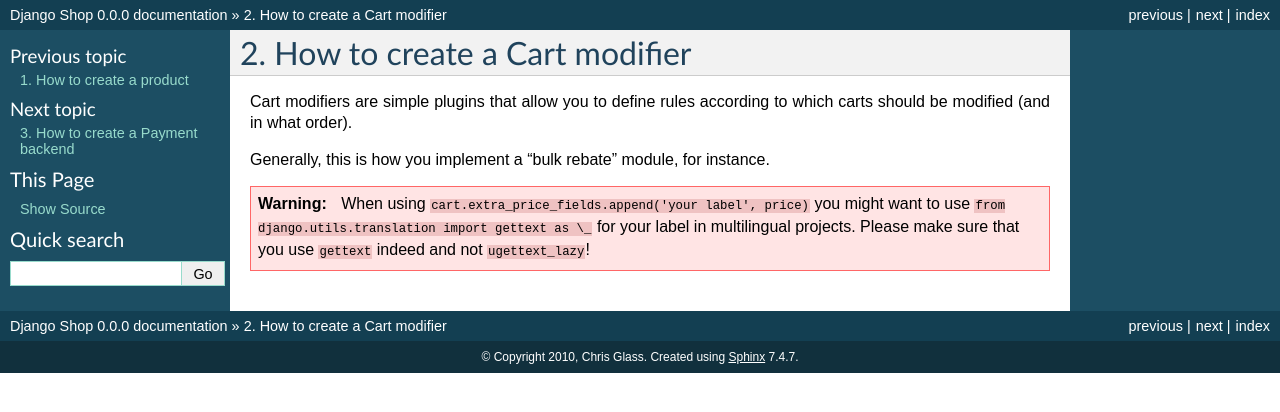
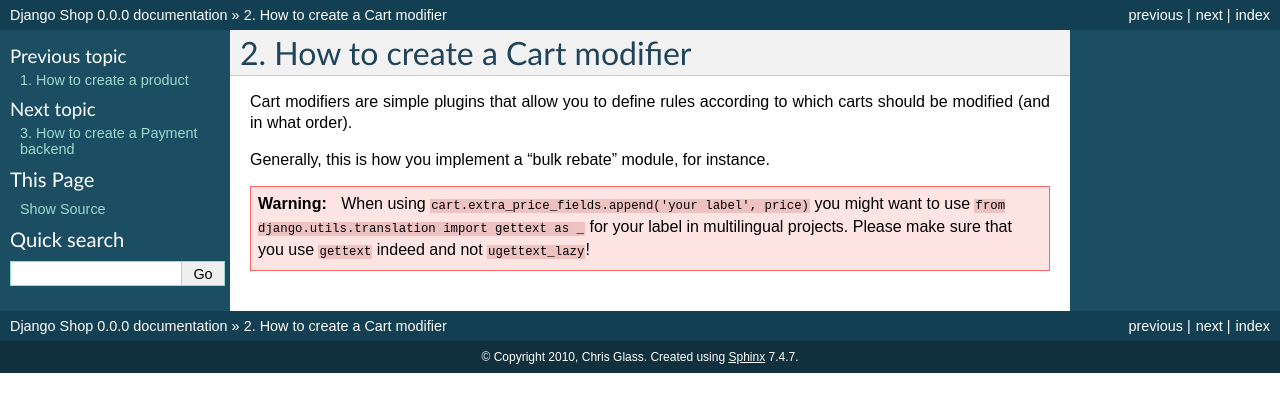
Before and after one commit to smartdevcode/django-shop, a Sphinx documentation site: the page built from docs/howto/how-to-cart-mod.rst, in a window 1280 px wide. Shown: the top 412 px of the page. Built offline with Sphinx 7.4.7, drawn with Linux system fonts in a browser that asks for light colours.

Commit message:
Fixed small bug in rst doc

```diff
--- a/docs/howto/how-to-cart-mod.rst
+++ b/docs/howto/how-to-cart-mod.rst
@@ -9,6 +9,6 @@
 
 .. warning::
    When using ``cart.extra_price_fields.append('your label', price)`` you might
-   want to use ``from django.utils.translation import gettext as \_`` for your
+   want to use ``from django.utils.translation import gettext as _`` for your
    label in multilingual projects. Please make sure that you use ``gettext``
    indeed and not ``ugettext_lazy``!
```
